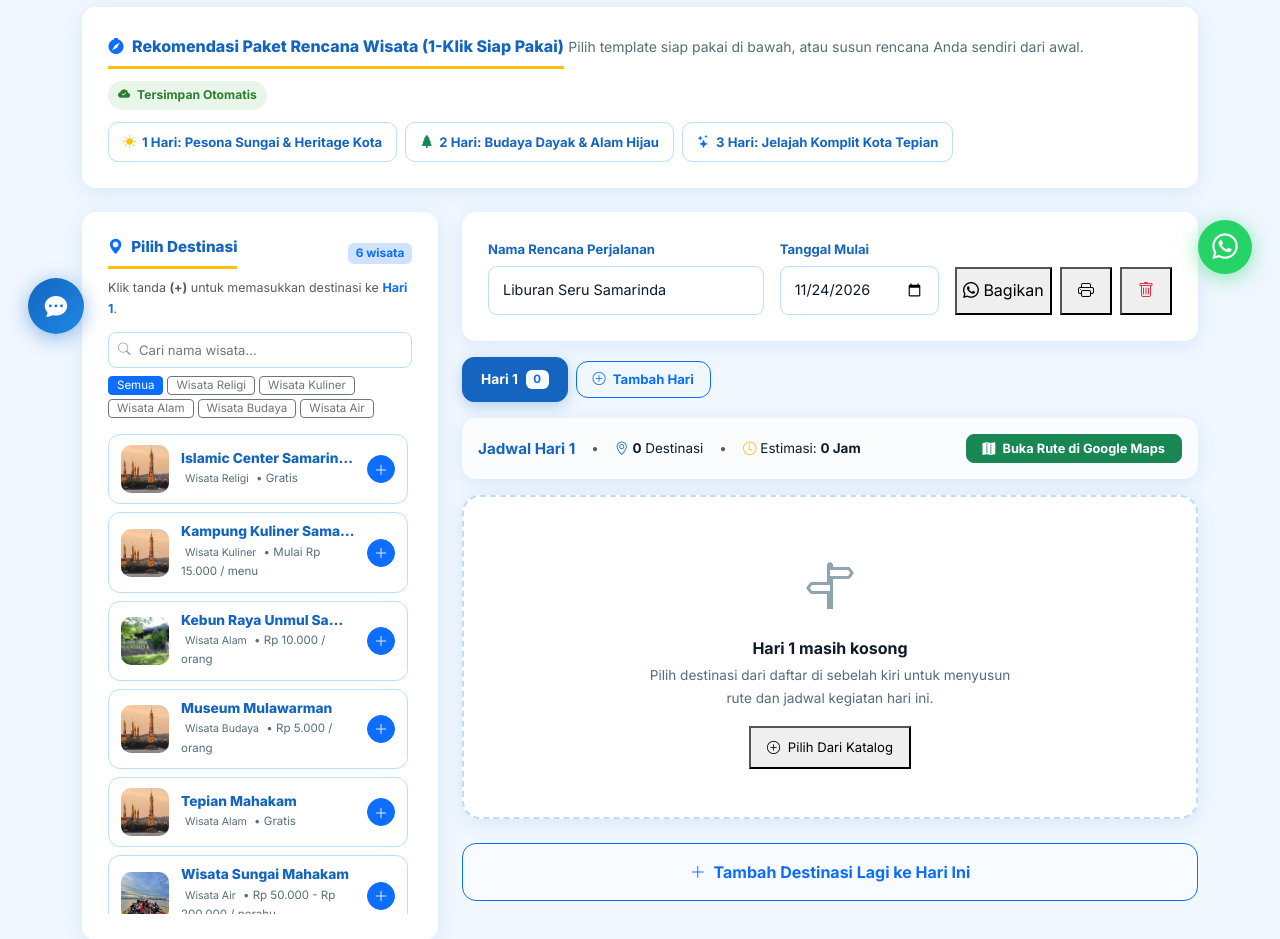
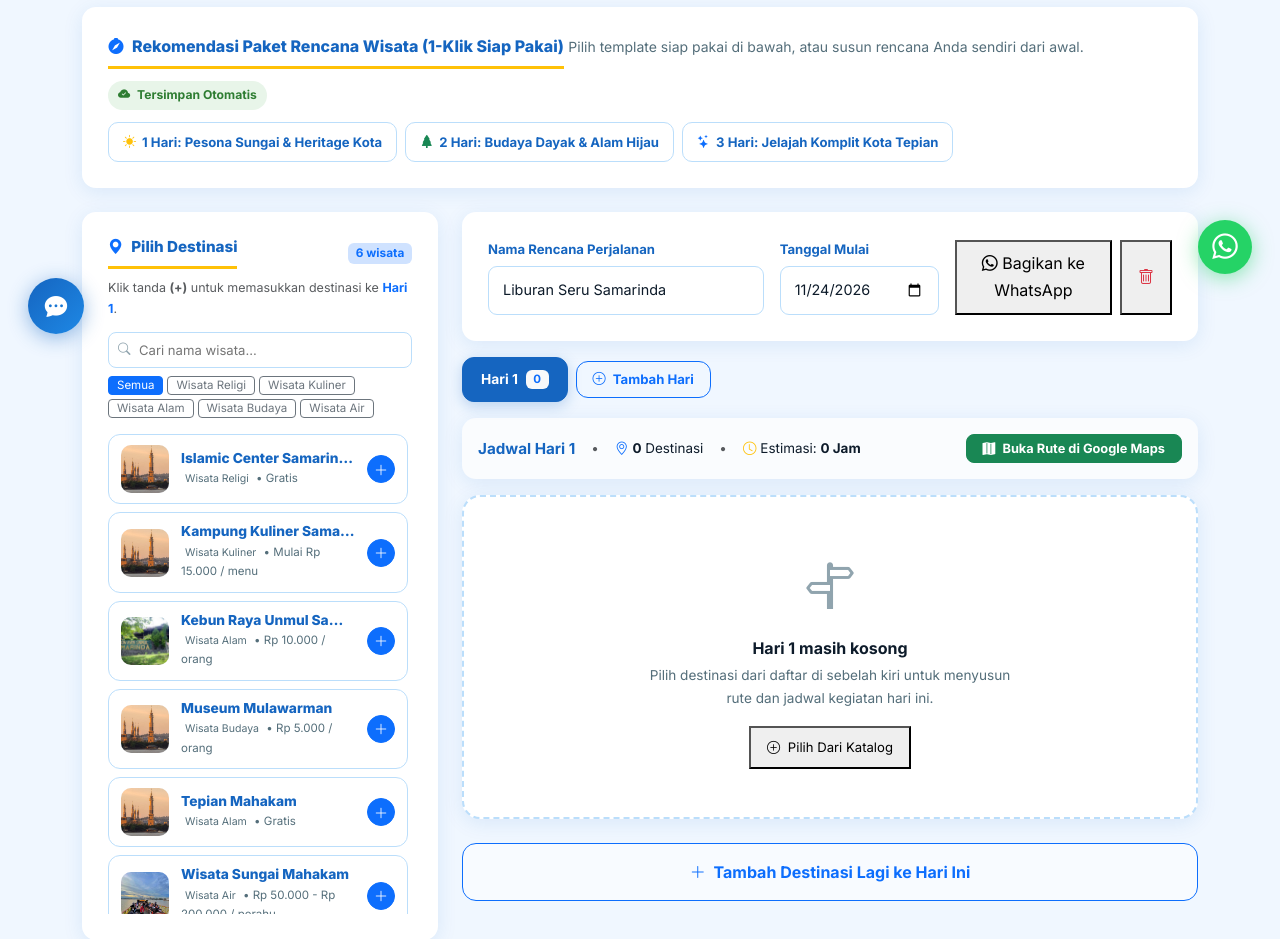
Before and after one commit to ranggamaul2701/dispora, a Laravel app: page /itinerary in a window 1280 px wide. Shown: the part 438-1377 px from the top of the page. Run offline with Laravel 12, Linux system fonts and the light colour scheme; data comes from the database, SQL or seed files in the repository; parts of the project's set-up code (start-up, migrations or seed data) failed here and were passed over.

Commit message:
fix: hapus fitur dan tombol cetak pada halaman itinerary

```diff
--- a/resources/views/layanan/itinerary.blade.php
+++ b/resources/views/layanan/itinerary.blade.php
@@ -114,33 +114,6 @@
     border-color: var(--primary);
     transform: translateY(-2px);
 }
-
-/* Print Styles */
-@media print {
-    header, footer, nav, .page-banner, .btn-d, .wa-float, #splash, .scroll-top, .no-print {
-        display: none !important;
-    }
-    body {
-        background: #fff !important;
-        color: #000 !important;
-    }
-    .print-only {
-        display: block !important;
-    }
-    .itin-print-header {
-        display: block !important;
-        border-bottom: 2px solid #000;
-        padding-bottom: 12px;
-        margin-bottom: 20px;
-    }
-    .itin-timeline-item {
-        border: 1px solid #ccc !important;
-        page-break-inside: avoid;
-    }
-}
-.print-only {
-    display: none;
-}
 </style>
 @endpush
 
@@ -156,20 +129,8 @@
 <section class="section-pad bg-soft">
 <div class="container">
 
-    {{-- KOP CETAK (PRINT ONLY) --}}
-    <div class="itin-print-header print-only">
-        <div style="display:flex;align-items:center;gap:16px">
-            <img src="{{ asset('images/logo/logo-disporapar.png') }}" style="height:60px" alt="Logo">
-            <div>
-                <h3 style="margin:0;font-weight:800;font-size:1.3rem">Rencana Perjalanan Wisata Kota Samarinda</h3>
-                <p style="margin:0;font-size:.85rem;color:#555">Dinas Kepemudaan, Olahraga dan Pariwisata Kota Samarinda</p>
-                <div id="printTripInfo" style="font-size:.82rem;font-weight:600;margin-top:4px"></div>
-            </div>
-        </div>
-    </div>
-
-    {{-- REKOMENDASI PRESET ITINERARY (NO-PRINT) --}}
-    <div class="box mb-4 no-print" data-aos="fade-up">
+    {{-- REKOMENDASI PRESET ITINERARY --}}
+    <div class="box mb-4" data-aos="fade-up">
         <div class="d-flex justify-content-between align-items-center mb-2 flex-wrap gap-2">
             <div>
                 <h5 class="box-title mb-1" style="font-size:1rem"><i class="bi bi-compass-fill text-primary me-2"></i>Rekomendasi Paket Rencana Wisata (1-Klik Siap Pakai)</h5>
@@ -195,8 +156,8 @@
 
     {{-- FORM DATA PERJALANAN & KONTROL HARI --}}
     <div class="row g-4">
-        {{-- KOLOM KIRI: KATALOG DESTINASI (NO-PRINT) --}}
-        <div class="col-lg-4 no-print">
+        {{-- KOLOM KIRI: KATALOG DESTINASI --}}
+        <div class="col-lg-4">
             <div class="box" style="position:sticky;top:90px">
                 <div class="d-flex justify-content-between align-items-center mb-2">
                     <h5 class="box-title mb-0" style="font-size:.95rem"><i class="bi bi-geo-alt-fill text-primary me-2"></i>Pilih Destinasi</h5>
@@ -254,7 +215,7 @@
         {{-- KOLOM KANAN: ITINERARY BUILDER --}}
         <div class="col-lg-8">
             {{-- Header Perjalanan --}}
-            <div class="box mb-3 no-print">
+            <div class="box mb-3">
                 <div class="row g-3 align-items-end">
                     <div class="col-md-5">
                         <label class="form-label-x">Nama Rencana Perjalanan</label>
@@ -266,10 +227,7 @@
                     </div>
                     <div class="col-md-4 d-flex gap-2">
                         <button class="btn-d btn-blue flex-fill justify-content-center py-2" onclick="bagikanItinWA()" title="Kirim ke WhatsApp">
-                            <i class="bi bi-whatsapp"></i> Bagikan
-                        </button>
-                        <button class="btn-d btn-light-d py-2 px-3" onclick="window.print()" title="Cetak Rencana">
-                            <i class="bi bi-printer"></i>
+                            <i class="bi bi-whatsapp"></i> Bagikan ke WhatsApp
                         </button>
                         <button class="btn-d btn-light-d py-2 px-3 text-danger" onclick="resetSemua()" title="Kosongkan Rencana">
                             <i class="bi bi-trash"></i>
@@ -279,7 +237,7 @@
             </div>
 
             {{-- Tab Hari --}}
-            <div class="d-flex align-items-center gap-2 mb-3 flex-wrap no-print">
+            <div class="d-flex align-items-center gap-2 mb-3 flex-wrap">
                 <div id="dayTabsContainer" class="d-flex gap-2 flex-wrap">
                     {{-- Diisi secara dinamis oleh JS --}}
                 </div>
@@ -311,7 +269,7 @@
                 {{-- Diisi dinamis --}}
             </div>
 
-            <div class="no-print mt-3 text-center">
+            <div class="mt-3 text-center">
                 <button class="btn btn-outline-primary border-dashed w-100 py-3 fw-bold" style="border-radius:14px;background:#F8FBFF" onclick="scrollKeKatalog()">
                     <i class="bi bi-plus-lg me-1"></i> Tambah Destinasi Lagi ke Hari Ini
                 </button>
@@ -649,12 +607,6 @@ function renderSummaryBar() {
         totalJam += match ? +match[1] : 1.5;
     });
     document.getElementById('barDurasi').textContent = (totalJam > 0 ? totalJam + ' Jam' : '0 Jam');
-
-    // Update Print Info
-    var pInfo = document.getElementById('printTripInfo');
-    if (pInfo) {
-        pInfo.textContent = document.getElementById('tripNama').value + ' • Tanggal: ' + document.getElementById('tripTgl').value + ' • Total ' + plan.length + ' Hari';
-    }
 }
 
 function renderTimeline() {
@@ -678,7 +630,7 @@ function renderTimeline() {
         html += '<div class="itin-timeline-item">'
             + '<div class="d-flex flex-column align-items-center gap-1" style="flex-shrink:0">'
                 + '<input type="time" class="itin-time-picker" value="' + it.jam + '" onchange="updateJam(' + idx + ', this.value)" title="Ubah jam">'
-                + '<div class="d-flex flex-column gap-1 mt-1 no-print">'
+                + '<div class="d-flex flex-column gap-1 mt-1">'
                     + (idx > 0 ? '<button class="itin-order-btn" onclick="geserUrutan(' + idx + ', -1)" title="Geser ke atas"><i class="bi bi-chevron-up"></i></button>' : '')
                     + (idx < items.length - 1 ? '<button class="itin-order-btn" onclick="geserUrutan(' + idx + ', 1)" title="Geser ke bawah"><i class="bi bi-chevron-down"></i></button>' : '')
                 + '</div>'
@@ -690,7 +642,7 @@ function renderTimeline() {
                         + '<span class="pill blue py-0 px-2 mb-1" style="font-size:.7rem">' + escHtml(it.kategori || 'Destinasi') + '</span>'
                         + '<h6 style="font-weight:800;color:var(--primary);margin:2px 0 0;font-size:1rem">' + escHtml(it.nama) + '</h6>'
                     + '</div>'
-                    + '<button class="btn btn-sm btn-link text-danger p-0 no-print" onclick="hapusDestinasi(' + idx + ')" title="Hapus dari jadwal">'
+                    + '<button class="btn btn-sm btn-link text-danger p-0" onclick="hapusDestinasi(' + idx + ')" title="Hapus dari jadwal">'
                         + '<i class="bi bi-trash" style="font-size:1.1rem"></i>'
                     + '</button>'
                 + '</div>'
@@ -701,12 +653,11 @@ function renderTimeline() {
                     + '<span><i class="bi bi-geo-alt text-danger me-1"></i>' + escHtml(it.alamat) + '</span>'
                 + '</div>'
 
-                + '<div class="no-print">'
+                + '<div>'
                     + '<input type="text" class="form-control form-control-sm" style="font-size:.78rem;border-radius:8px;background:#F8FBFF" '
                         + 'placeholder="Tambahkan catatan perjalanan (mis: bawa kamera, beli tiket online)..." '
                         + 'value="' + escHtml(it.catatan || '') + '" oninput="updateCatatan(' + idx + ', this.value)">'
                 + '</div>'
-                + (it.catatan ? '<div class="print-only mt-1" style="font-size:.8rem;color:#444"><strong>Catatan:</strong> ' + escHtml(it.catatan) + '</div>' : '')
             + '</div>'
         + '</div>';
     });
```
